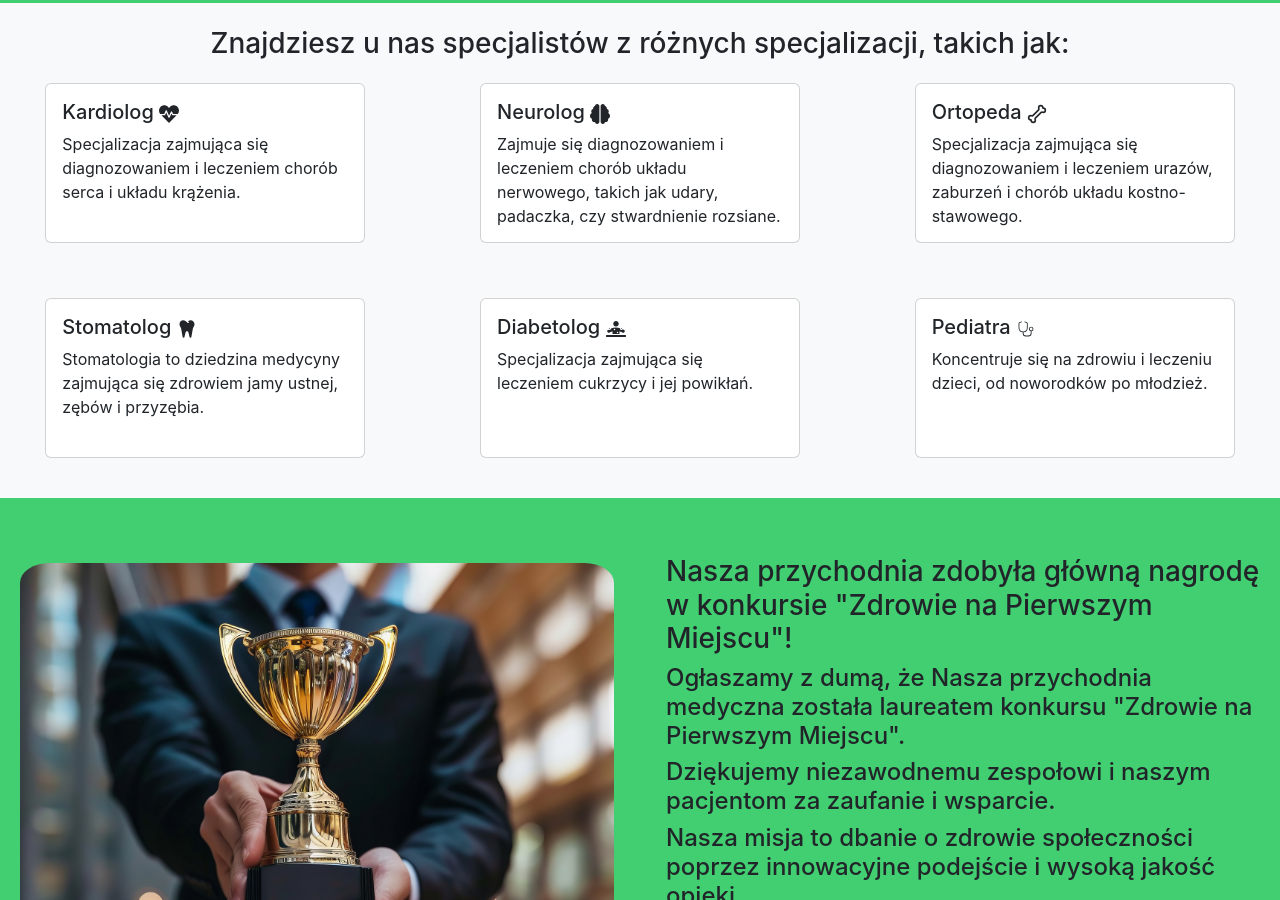
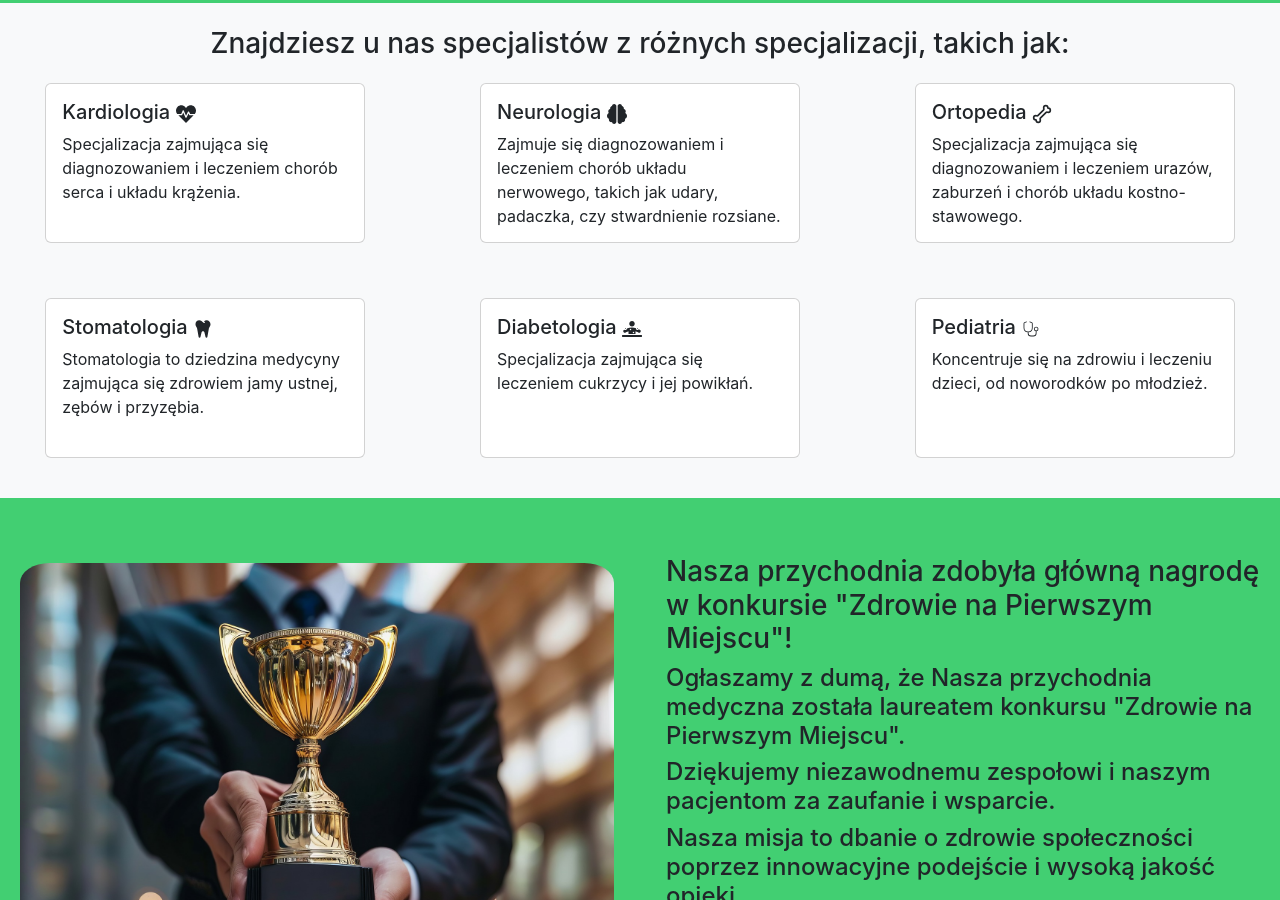
Before and after one commit to itamm15/react-clinic, a React (Create React App) app: page / in a window 1280 px wide. Shown: the part 1364-2264 px from the top of the page. Built offline with nearby package versions, Linux system fonts and the light colour scheme.

Commit message:
chore: rename the medical_services

```diff
--- a/src/components/Specialists/Specialists.jsx
+++ b/src/components/Specialists/Specialists.jsx
@@ -7,12 +7,12 @@ import { FaDiagnoses } from "react-icons/fa";
 import { FaTooth } from "react-icons/fa6";
 
 const MEDICAL_SERVICES = [
-  { title: "Kardiolog", description: "Specjalizacja zajmująca się diagnozowaniem i leczeniem chorób serca i układu krążenia.  ", icon: <FaHeartbeat style={{ width: "20px", height: "20px"}} /> },
-  { title: "Neurolog", description: "Zajmuje się diagnozowaniem i leczeniem chorób układu nerwowego, takich jak udary, padaczka, czy stwardnienie rozsiane.", icon: <FaBrain style={{ width: "20px", height: "20px" }} /> },
-  { title: "Ortopeda", description: "Specjalizacja zajmująca się diagnozowaniem i leczeniem urazów, zaburzeń i chorób układu kostno-stawowego.", icon: <LuBone style={{ width: "20px", height: "20px"}} /> },
-  { title: "Stomatolog", description: "Stomatologia to dziedzina medycyny zajmująca się zdrowiem jamy ustnej, zębów i przyzębia.", icon: <FaTooth style={{ width: "20px", height: "20px" }} /> },
-  { title: "Diabetolog", description: "Specjalizacja zajmująca się leczeniem cukrzycy i jej powikłań.", icon: <FaDiagnoses style={{ width: "20px", height: "20px"}} /> },
-  { title: "Pediatra", description: "Koncentruje się na zdrowiu i leczeniu dzieci, od noworodków po młodzież.", icon: <CiStethoscope style={{ width: "20px", height: "20px"}} /> },
+  { title: "Kardiologia", description: "Specjalizacja zajmująca się diagnozowaniem i leczeniem chorób serca i układu krążenia.  ", icon: <FaHeartbeat style={{ width: "20px", height: "20px"}} /> },
+  { title: "Neurologia", description: "Zajmuje się diagnozowaniem i leczeniem chorób układu nerwowego, takich jak udary, padaczka, czy stwardnienie rozsiane.", icon: <FaBrain style={{ width: "20px", height: "20px" }} /> },
+  { title: "Ortopedia", description: "Specjalizacja zajmująca się diagnozowaniem i leczeniem urazów, zaburzeń i chorób układu kostno-stawowego.", icon: <LuBone style={{ width: "20px", height: "20px"}} /> },
+  { title: "Stomatologia", description: "Stomatologia to dziedzina medycyny zajmująca się zdrowiem jamy ustnej, zębów i przyzębia.", icon: <FaTooth style={{ width: "20px", height: "20px" }} /> },
+  { title: "Diabetologia", description: "Specjalizacja zajmująca się leczeniem cukrzycy i jej powikłań.", icon: <FaDiagnoses style={{ width: "20px", height: "20px"}} /> },
+  { title: "Pediatria", description: "Koncentruje się na zdrowiu i leczeniu dzieci, od noworodków po młodzież.", icon: <CiStethoscope style={{ width: "20px", height: "20px"}} /> },
 ];
 
 export function Specialists() {
```
